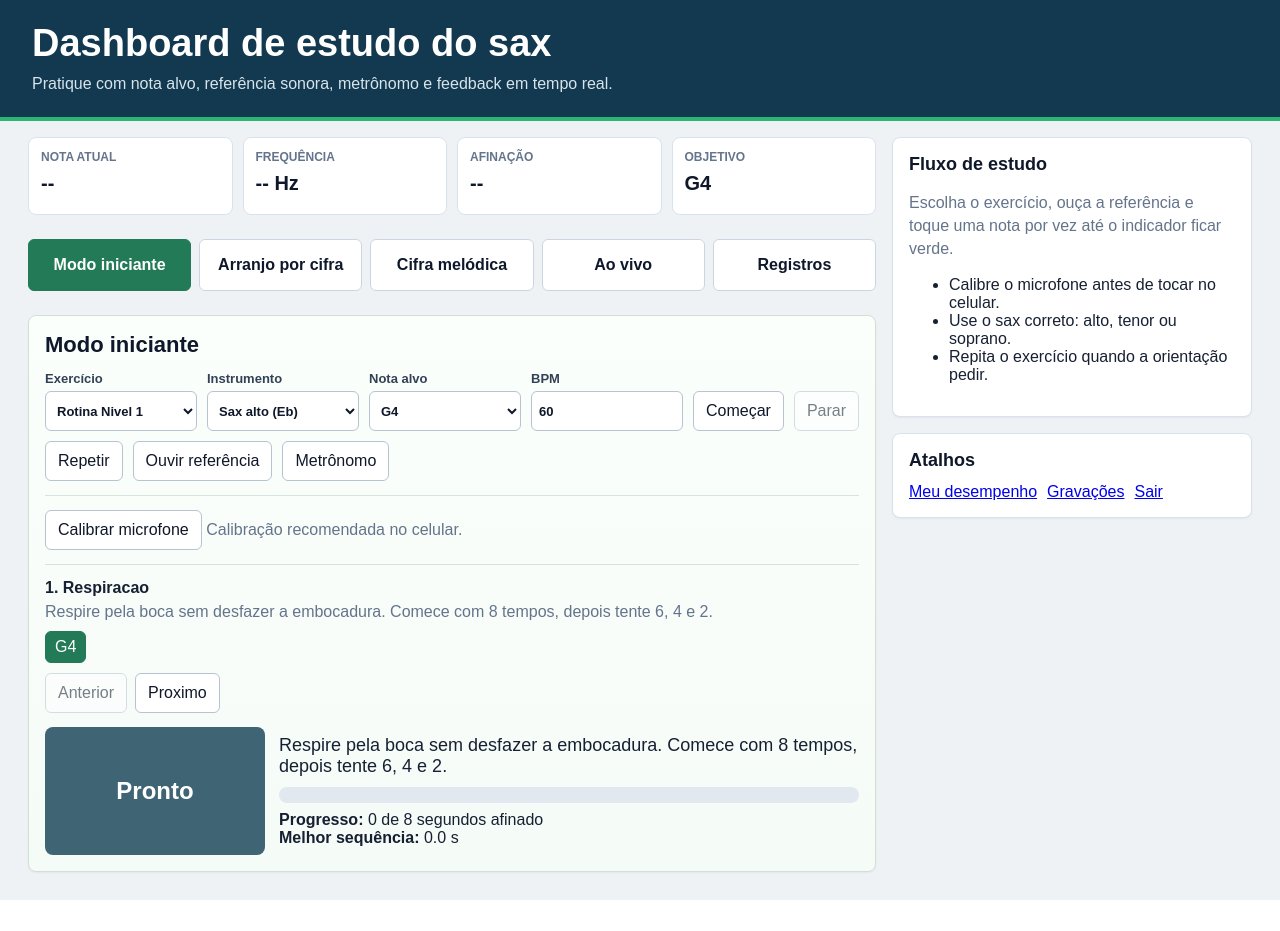
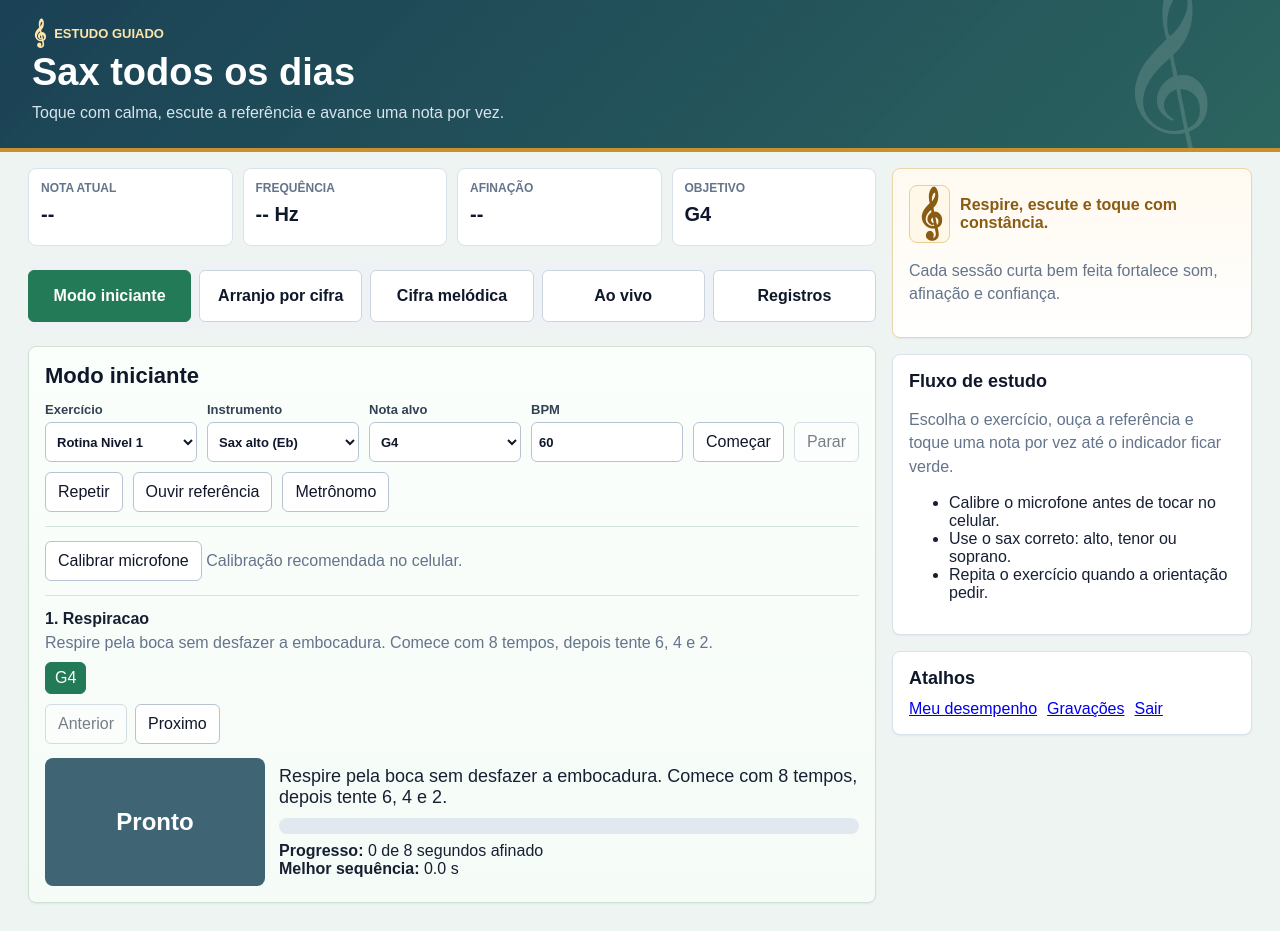
Before and after one commit to monitoramentopedagogico-nam/audio, a Django app: page /audio/ in a window 1280 px wide. Before the commit the page ends 900 px from the top, so only its background shows below. Run offline with Django 4.2, Linux system fonts and the light colour scheme; the visitor is signed in with stand-in values (Sample User, id 1).

Commit message:
Add sax study visual theme

```diff
--- a/mysite/app/templates/app/audio.html
+++ b/mysite/app/templates/app/audio.html
@@ -7,7 +7,7 @@
   <style>
     *{box-sizing:border-box}
     :root{
-      --bg:#eef2f5;
+      --bg:#edf4f2;
       --surface:#fff;
       --surface-soft:#f8fafc;
       --line:#d9e2ec;
@@ -15,6 +15,7 @@
       --muted:#64748b;
       --accent:#237a57;
       --accent-strong:#155e42;
+      --gold:#c9912d;
       --warning:#f59e0b;
       --danger:#c62828;
       --ink:#0f172a;
@@ -53,11 +54,39 @@
     p{color:var(--muted);line-height:1.45}
     .dashboard-page{min-height:100vh}
     .dashboard-header{
-      background:#12394f;
+      position:relative;
+      overflow:hidden;
+      background:
+        linear-gradient(135deg,rgba(18,57,79,.96),rgba(31,91,86,.94)),
+        repeating-linear-gradient(0deg,rgba(255,255,255,.18) 0 1px,transparent 1px 14px);
       color:#fff;
-      padding:22px clamp(14px,3vw,32px);
-      border-bottom:4px solid #2bb673;
+      padding:24px clamp(14px,3vw,32px);
+      border-bottom:4px solid var(--gold);
     }
+    .dashboard-header::after{
+      content:"\1D11E";
+      position:absolute;
+      right:clamp(12px,5vw,64px);
+      top:50%;
+      transform:translateY(-50%);
+      font-family:"Times New Roman",serif;
+      font-size:clamp(86px,16vw,172px);
+      line-height:1;
+      color:rgba(255,255,255,.14);
+      pointer-events:none;
+    }
+    .header-content{position:relative;z-index:1;max-width:760px}
+    .header-kicker{
+      display:inline-flex;
+      align-items:center;
+      gap:8px;
+      color:#ffe5a8;
+      font-size:13px;
+      font-weight:800;
+      text-transform:uppercase;
+      margin-bottom:8px;
+    }
+    .header-kicker::before{content:"\1D11E";font-family:"Times New Roman",serif;font-size:24px;line-height:.8}
     .dashboard-header h1{color:#fff;margin-bottom:6px}
     .dashboard-header p{color:#d7e4ec;margin:0}
     .dashboard-shell{
@@ -94,6 +123,30 @@
       border-radius:8px;
       padding:12px;
     }
+    .encouragement-card{
+      border-color:#ead6aa;
+      background:linear-gradient(180deg,#fffaf0 0%,#fff 100%);
+    }
+    .clef-mark{
+      display:flex;
+      align-items:center;
+      gap:10px;
+      color:#8a5b12;
+      font-weight:800;
+    }
+    .clef-symbol{
+      width:46px;
+      height:58px;
+      display:flex;
+      align-items:center;
+      justify-content:center;
+      border:1px solid #e8cf98;
+      border-radius:8px;
+      background:#fff8e8;
+      font-family:"Times New Roman",serif;
+      font-size:44px;
+      line-height:1;
+    }
     .status-label{font-size:12px;text-transform:uppercase;color:var(--muted);font-weight:700}
     .status-value{font-size:20px;font-weight:700;margin-top:8px;color:var(--ink)}
     .app-stage-nav{
@@ -122,7 +175,9 @@
     .stage-hidden{display:none!important}
     #beginnerPanel{
       border-color:#cfe1d5;
-      background:linear-gradient(180deg,#fbfffc 0%,#f5fbf7 100%);
+      background:
+        linear-gradient(180deg,#fbfffc 0%,#f5fbf7 100%),
+        repeating-linear-gradient(0deg,transparent 0 13px,rgba(35,122,87,.08) 13px 14px);
     }
     #beginnerPanel h2{margin-bottom:14px}
     #beginnerControls,#perceptionControls,#controls,.tool-row{
@@ -289,6 +344,7 @@
     }
     @media (max-width:700px){
       .dashboard-header{padding:18px 12px}
+      .dashboard-header::after{font-size:92px;right:-4px;opacity:.8}
       .dashboard-shell{padding:10px;gap:10px}
       .dashboard-card,#beginnerPanel,.tool-section,#advancedTools > div:not(#controls),#reference,#downloads,#suggestions{padding:12px}
       .status-grid{grid-template-columns:1fr}
@@ -320,8 +376,11 @@
 <body>
   <div class="dashboard-page">
     <header class="dashboard-header">
-      <h1>Dashboard de estudo do sax</h1>
-      <p>Pratique com nota alvo, refer&ecirc;ncia sonora, metr&ocirc;nomo e feedback em tempo real.</p>
+      <div class="header-content">
+        <div class="header-kicker">Estudo guiado</div>
+        <h1>Sax todos os dias</h1>
+        <p>Toque com calma, escute a refer&ecirc;ncia e avance uma nota por vez.</p>
+      </div>
     </header>
 
     <div class="dashboard-shell">
@@ -693,6 +752,13 @@
       </main>
 
       <aside class="dashboard-side">
+        <section class="dashboard-card encouragement-card">
+          <div class="clef-mark">
+            <span class="clef-symbol">&#119070;</span>
+            <div>Respire, escute e toque com const&acirc;ncia.</div>
+          </div>
+          <p>Cada sess&atilde;o curta bem feita fortalece som, afina&ccedil;&atilde;o e confian&ccedil;a.</p>
+        </section>
         <section class="dashboard-card">
           <h3>Fluxo de estudo</h3>
           <p>Escolha o exerc&iacute;cio, ou&ccedil;a a refer&ecirc;ncia e toque uma nota por vez at&eacute; o indicador ficar verde.</p>
```
